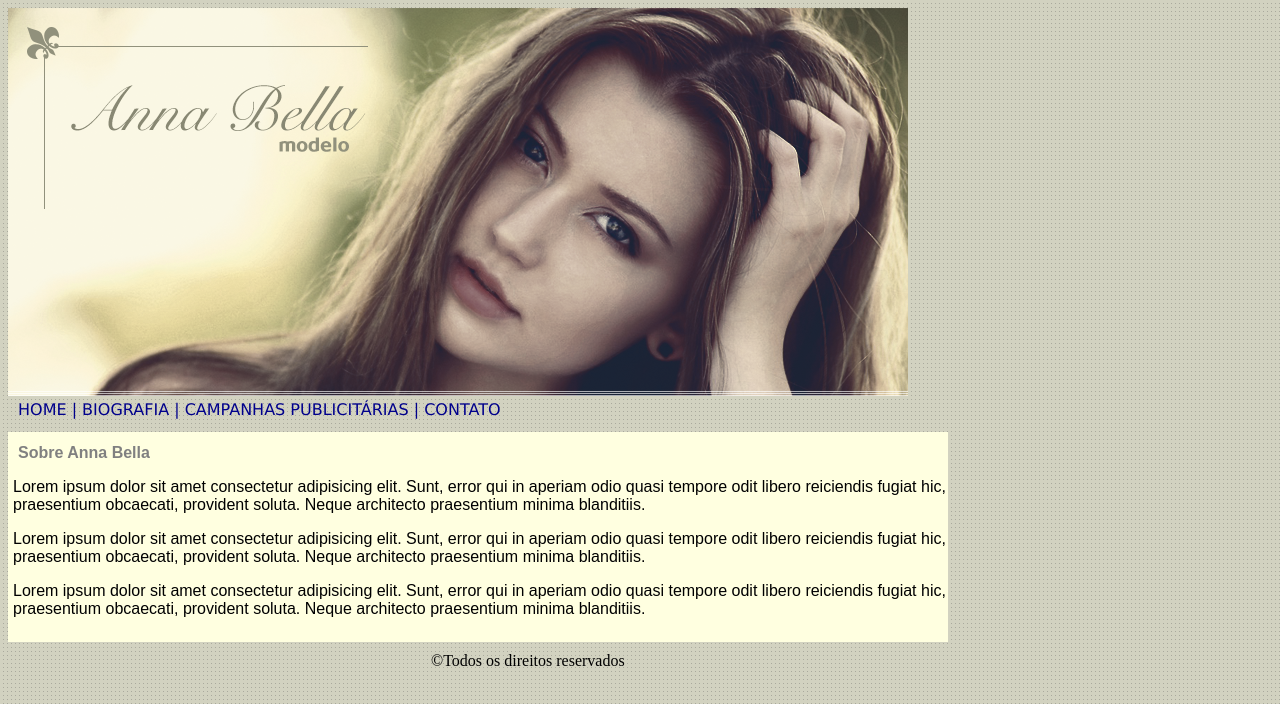
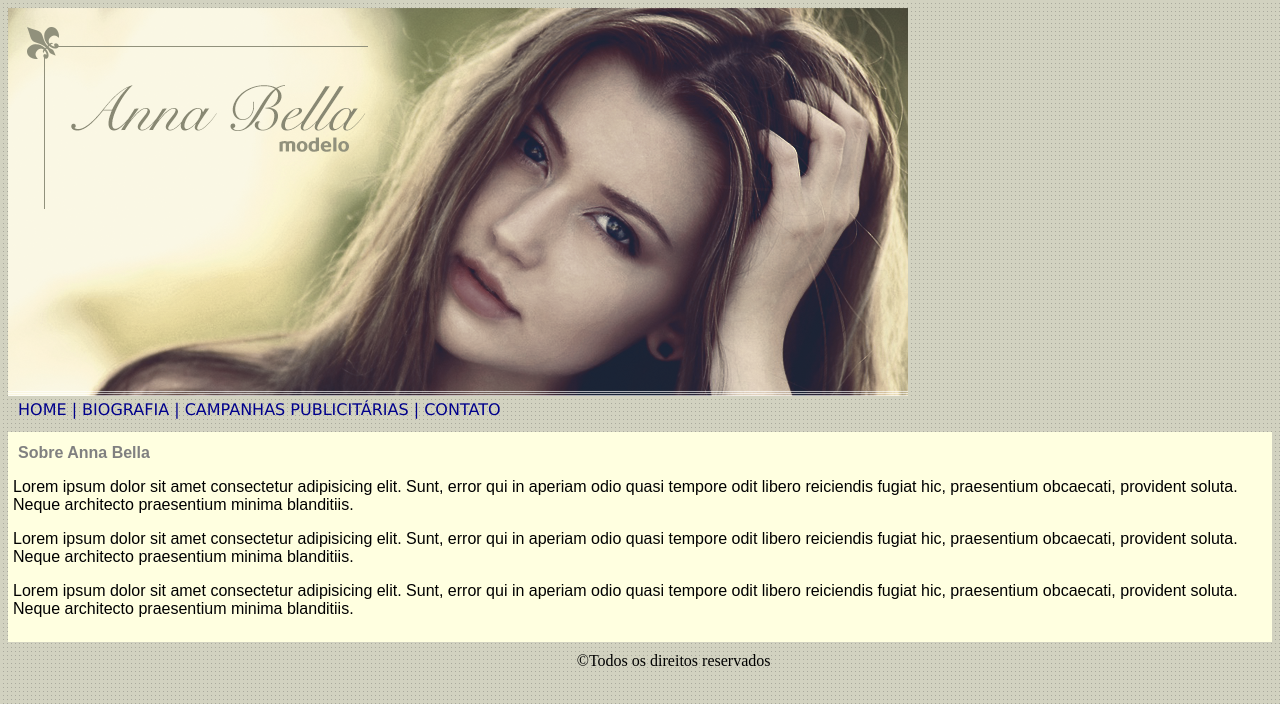
Before and after one commit to tiagobalsas/anabela, a plain HTML site: page index.html in a window 1280 px wide. Shown: the top 704 px of the page. Drawn offline with Linux system fonts and the light colour scheme.

Commit message:
cor de fundo alterada.

```diff
--- a/css/style.css
+++ b/css/style.css
@@ -1,6 +1,6 @@
 body {
-    background-image: url(/img/fundo.png);
-    width: 940px;
+    background: #d2d2c1 url(/img/fundo.png);
+
 }
 
 .menu {
```
